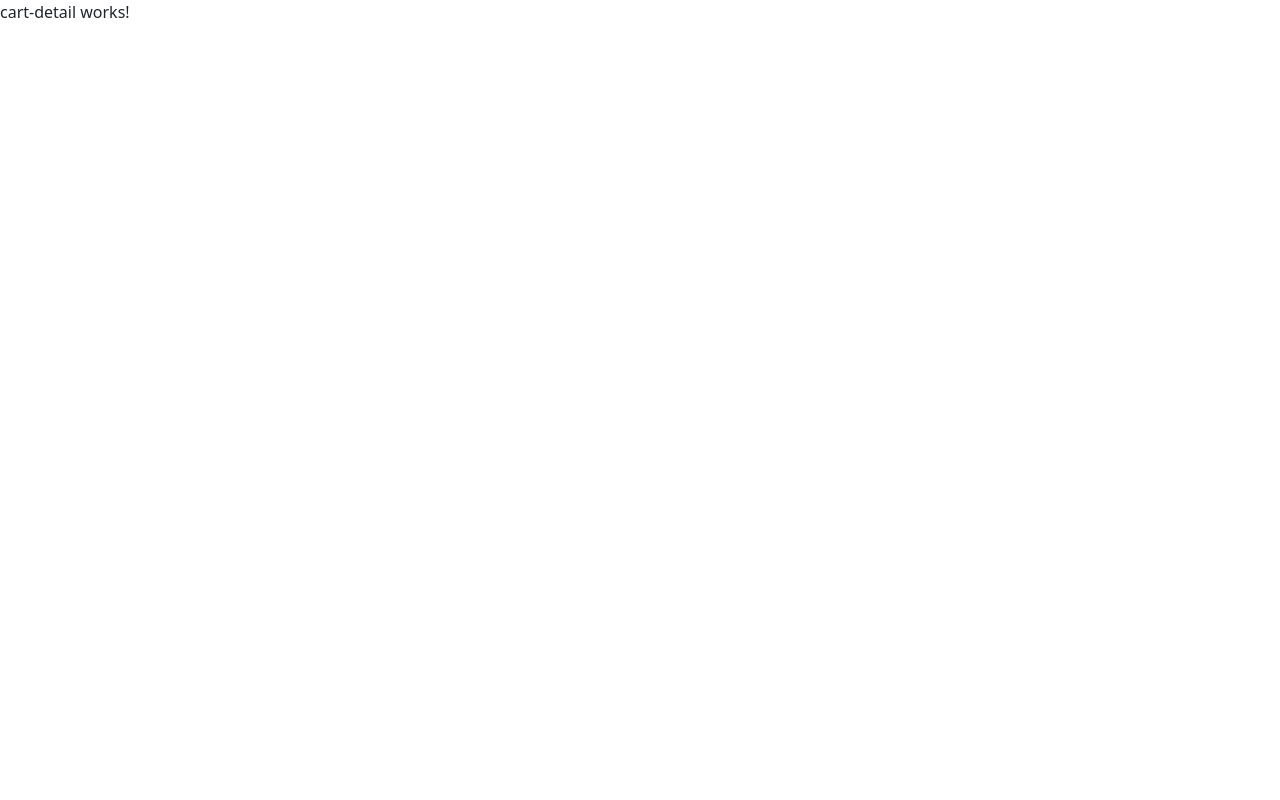
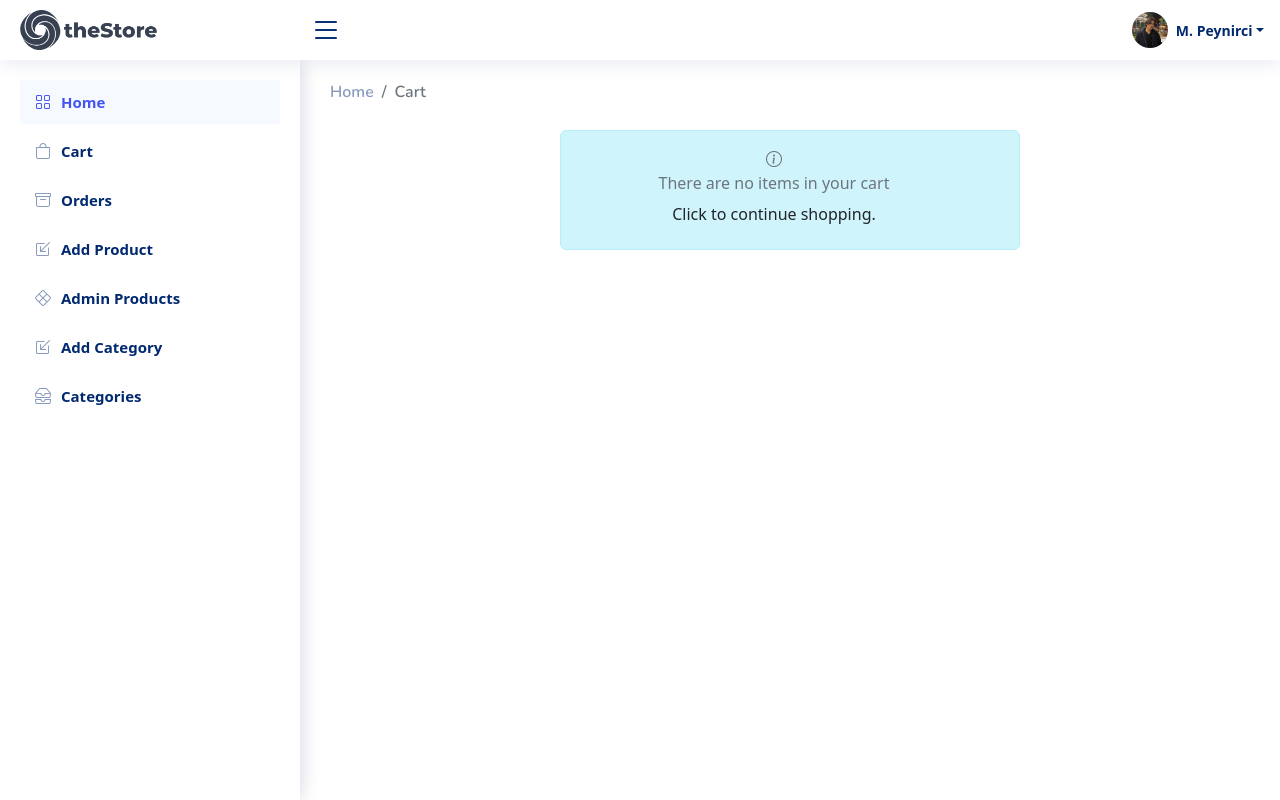
Before and after one commit to MustafaPeynirci/TheStore, an Angular app: page /cart in a window 1280 px wide. Built offline with nearby package versions, Linux system fonts and the light colour scheme.

Commit message:
shopping cart

```diff
--- a/src/app/shop/cart-detail/cart-detail.component.html
+++ b/src/app/shop/cart-detail/cart-detail.component.html
@@ -1 +1,82 @@
-<p>cart-detail works!</p>
+<aside id="sidebar" class="sidebar">
+    <app-navbar></app-navbar>
+</aside>
+
+<main id="main" class="main">
+    <div class="row">
+        <div class="pagetitle">
+            <nav>
+                <ol class="breadcrumb">
+                    <li class="breadcrumb-item"><a href="#" class="text-decoration-none">Home</a></li>
+                    <li class="breadcrumb-item active">Cart</li>
+                </ol>
+            </nav>
+        </div>
+        <div class="d-flex justify-content-center" *ngIf="cart.itemCount==0">
+            <div class="alert alert-info alert-dismissible fade show text-center col-md-6 text-muted" role="alert">
+                <i class="bi bi-info-circle"></i><br>
+                There are no items in your cart <br>
+                <button class="btn" routerLink="/shop">
+                    Click to continue shopping.
+                </button>
+            </div>
+        </div>
+        <div class="col-md-8">
+            <div class="card" *ngIf="cart.itemCount>0">
+                <div class="card-body">
+                    <table class="table table-hover">
+                        <thead>
+                            <tr>
+                                <th scope="col"></th>
+                                <th scope="col">Product</th>
+                                <th scope="col">Price</th>
+                                <th scope="col">Quantity</th>
+                                <th scope="col">Total</th>
+                                <th scope="col"></th>
+                            </tr>
+                        </thead>
+                        <tbody>
+                            <tr *ngFor="let item of cart.items">
+                                <td>
+                                    <img src="../../../assets/img/{{item.product.imageUrl}}" width="80"
+                                        alt="{{item.product.name}}">
+                                </td>
+                                <td>{{item.product.name}}</td>
+                                <td>{{item.product.price}}</td>
+                                <td>{{item.quantity}}</td>
+                                <td><i class="bi bi-currency-dollar"></i>{{item.quantity * item.product.price}}</td>
+                                <td>
+                                    <button class="btn">
+                                        <i class="bi bi-trash"></i>
+                                    </button>
+                                </td>
+                            </tr>
+                        </tbody>
+                    </table>
+                </div>
+            </div>
+        </div>
+        <div class="col-md-4">
+            <div class="card" *ngIf="cart.itemCount>0">
+                <div class="card-body">
+                    <div class="text-left">
+                        <h5 class="card-title pt-1">Shopping Summary</h5>
+                    </div>
+                    <table class="table">
+                        <tbody>
+                            <tr>
+                                <th scope="col">Total</th>
+                                <td><span class="text-muted"><i class="bi bi-currency-dollar"></i>{{cart.total}}</span>
+                                </td>
+                            </tr>
+                        </tbody>
+                    </table>
+                    <div>
+                        <button class="btn btn-outline-secondary" routerLink="/shop">Keep Shopping</button>
+                        <button class="btn btn-outline-success mx-2" routerLink="/checkout">Finish Shopping</button>
+                    </div>
+                </div>
+            </div>
+        </div>
+    </div>
+</main>
--- a/src/app/shop/cart-detail/cart-detail.component.ts
+++ b/src/app/shop/cart-detail/cart-detail.component.ts
@@ -1,3 +1,5 @@
+import { Router } from '@angular/router';
+import { Cart } from './../../model/cart.model';
 import { Component, OnInit } from '@angular/core';
 
 @Component({
@@ -7,7 +9,7 @@ import { Component, OnInit } from '@angular/core';
 })
 export class CartDetailComponent implements OnInit {
 
-  constructor() { }
+  constructor(public cart: Cart) { }
 
   ngOnInit(): void {
   }
--- a/src/app/shop/navbar/navbar.component.html
+++ b/src/app/shop/navbar/navbar.component.html
@@ -60,19 +60,13 @@
     <aside id="sidebar" class="sidebar">
         <ul class="sidebar-nav" id="sidebar-nav">
             <li class="nav-item">
-                <a class="nav-link ">
+                <a class="nav-link" routerLink="/shop">
                     <i class="bi bi-grid"></i>
                     <span>Home</span>
                 </a>
             </li>
             <li class="nav-item">
-                <a class="nav-link collapsed">
-                    <i class="bi bi-box"></i>
-                    <span>Products</span>
-                </a>
-            </li>
-            <li class="nav-item">
-                <a class="nav-link collapsed">
+                <a class="nav-link collapsed" routerLink="/cart">
                     <i class="bi bi-bag"></i>
                     <span>Cart</span>
                 </a>
--- a/src/app/shop/shop.component.ts
+++ b/src/app/shop/shop.component.ts
@@ -4,6 +4,7 @@ import { ProductModel } from './../model/product.model';
 import { CategoryRepository } from './../model/category.repository';
 import { ProductRepository } from './../model/product.repository';
 import { Component, OnInit } from '@angular/core';
+import { Router } from '@angular/router';
 
 @Component({
   selector: 'app-shop',
@@ -19,7 +20,8 @@ export class ShopComponent implements OnInit {
   constructor(
     private productRepository: ProductRepository,
     private categoryRepository: CategoryRepository,
-    private cart: Cart
+    private cart: Cart,
+    private router: Router
   ) { }
 
   ngOnInit(): void {
@@ -46,5 +48,6 @@ export class ShopComponent implements OnInit {
   }
   addProductToCart(product: ProductModel) {
     this.cart.addItem(product)
+    this.router.navigateByUrl("/cart")
   }
 }
--- a/src/app/shop/shop.module.ts
+++ b/src/app/shop/shop.module.ts
@@ -1,3 +1,4 @@
+import { RouterModule } from '@angular/router';
 import { BrowserModule } from '@angular/platform-browser';
 import { ModelModule } from './../model/model.module';
 import { NgModule } from "@angular/core";
@@ -9,7 +10,7 @@ import { CartDetailComponent } from './cart-detail/cart-detail.component';
 import { CheckoutComponent } from './checkout/checkout.component';
 
 @NgModule({
-    imports: [ModelModule, BrowserModule, FormsModule],
+    imports: [ModelModule, BrowserModule, FormsModule, RouterModule],
     providers: [],
     declarations: [ShopComponent, NavbarComponent, CartSummaryComponent, CartDetailComponent, CheckoutComponent],
     exports: [ShopComponent, CartDetailComponent, CheckoutComponent]
```
